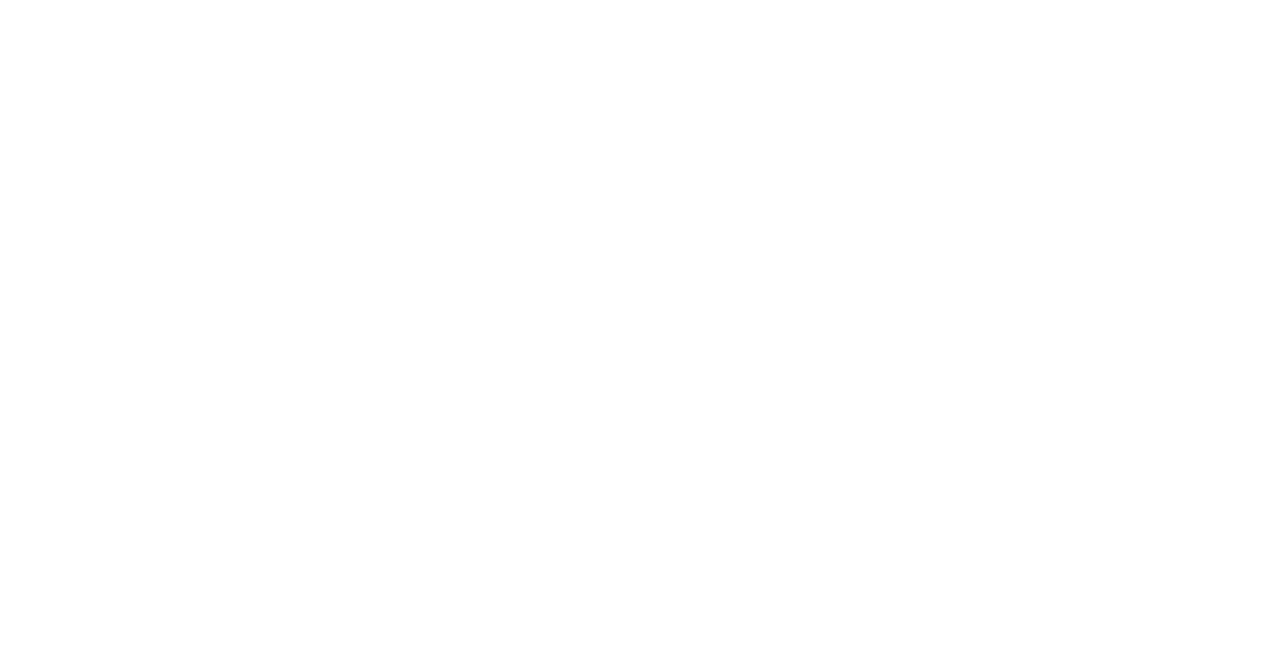
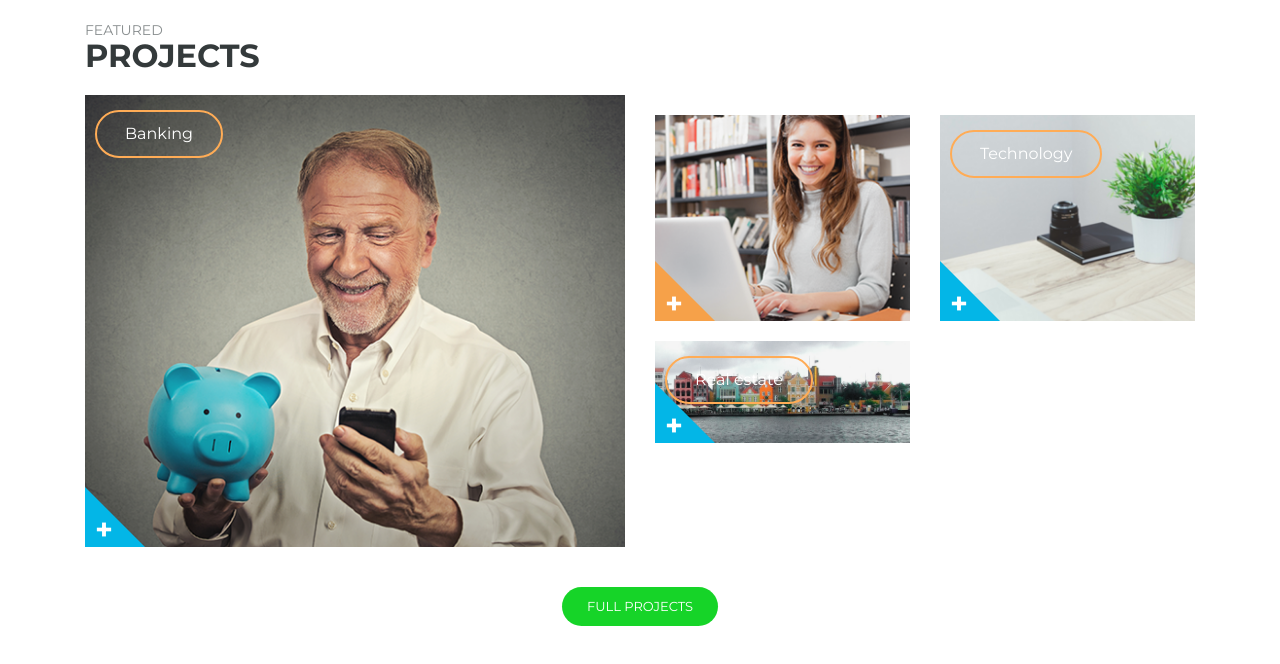
Before and after one commit to ViktorRapavyy/consult, a plain HTML site: page index.html in a window 1280 px wide. Drawn offline with nearby package versions, Linux system fonts and the light colour scheme.

Commit message:
section-projects

```diff
--- a/css/style.css
+++ b/css/style.css
@@ -0,0 +1,237 @@
+*{
+    margin: 0 ;
+    padding: 0;
+    font-family: 'Montserrat', sans-serif;
+    transition: .5s;
+}
+
+.small-text-section-projects{
+    font-size: 14px;
+    font-family: 'Montserrat', sans-serif;
+    font-weight: 400;
+    color: #898e8f;
+    text-transform: uppercase;
+    text-align: left;
+    margin-top: 20px;
+
+}
+.text-section-projects{
+    font-size: 32px;
+    font-family: 'Montserrat', sans-serif;
+    font-weight: 700;
+    color: #343a3b;
+    text-transform: uppercase;
+    text-align: left;
+    margin-top: -20px;
+    margin-bottom: 20px;
+}
+.layer-35{
+
+    position: relative;
+}
+.layer-26{
+
+    position: relative;
+}
+.layer-19{
+
+    position: relative;
+}
+
+.layer-16{
+
+ position:relative;
+
+
+}
+.active-button{
+    position: absolute;
+    display: inline-block;
+    top: 15px;
+    left: 25px;
+    border: 2px solid #ffac56;
+    padding: 10px 28px 10px 28px;
+    border-radius: 25px;
+    color: white;
+    font-size: 12;
+    font-weight: 400;
+
+
+}
+.active-button:hover{
+    background: #ffac56;
+    text-decoration: none;
+    color: white;
+}
+
+.hover-button{
+    display: inline-block;
+    position: absolute;
+    font-size: 30px;
+    bottom: -5px;
+    left: 25px;
+    color: white;
+    font-weight: 700;
+    z-index: 4;
+
+
+}
+.hover-button:hover{
+    text-decoration: none;
+    color: white;
+
+
+}
+.left-bottom{
+    position: absolute;
+    left: 15px;
+    bottom: 0;
+    cursor: pointer;
+    border-width: 30px 30px 30px 30px;
+    border-style: solid;
+    border-color: transparent transparent #03b6e7 #03b6e7;
+    height: 1px;
+    width: 1px;
+    z-index: 3;
+
+}
+.bg-layer-19 {
+    display: none;
+    position: absolute;
+    top:0;
+    margin: 0 auto;
+    z-index: 2;
+    background: #07c5f9;
+    height: 100%;
+    max-width: 555px;
+    transition: 15s;
+
+}
+.bg-layer-19 h4{
+    text-align: center;
+    color: white;
+    font-weight: 700;
+    font-size: 18px;
+    text-transform: uppercase;
+
+
+}
+.bg-layer-19 p{
+    text-align: center;
+    color: white;
+    font-weight: 400;
+    font-size: 15px;
+
+
+}
+
+    .tt{
+    margin-right: -25px;
+}
+.bt{
+    margin-top: 30px;
+}
+.l35-1{
+    width: 265px;
+}
+.l35-2{
+    width: 555px;
+
+    }
+
+
+.triangle:hover  .hover-button {
+    display: none;
+
+
+}
+
+
+.triangle:hover  .bg-layer-19 {
+
+    display: block;
+    display: flex;
+    justify-content: center;
+    align-items: center;
+    flex-direction: column;
+
+
+}
+.triangle:hover .active-button  {
+    display: none;
+
+
+}
+@media only screen and (min-device-width : 995px) and (max-device-width : 1200px)  {
+        img{
+        width: 100%;
+}
+.l35-2{
+    width: 450px;
+}
+    .l35-1{
+    width: 210px;
+}
+    .bt{
+       min-width: 475px;
+    }
+}
+@media only screen and (min-device-width : 750px) and (max-device-width : 995px)  {
+        img{
+            max-width: 100%;
+
+    }
+    .block-1{
+        ;
+    }
+    .bt{
+    margin-top: 0px;
+
+}
+    .block-2{
+        margin-top: 20px;
+
+    }
+    .row{
+
+    }
+}
+@media screen and (max-width:750px){
+    img{
+        width: 100%;
+    }
+    .bg-layer-19{
+        width: 94%;
+
+    }
+
+    .bt{
+    margin-top: 0px;
+}
+    .block-2{
+        margin-top: 20px;
+    }
+}
+
+.bottom-ss{
+    margin: 0 auto;
+}
+.bottom-buttom{
+
+    display: inline-block;
+    color: white;
+    text-transform: uppercase;
+    background: #16d428;
+    font-size: 13px;
+    font-weight: 400;
+    padding: 10px 25px 10px 25px;
+    border-radius: 20px;
+    text-align: center;
+    margin-top: 40px;
+
+
+}
+.bottom-buttom:hover{
+    text-decoration: none;
+    color: white;
+}
--- a/index.html
+++ b/index.html
@@ -5,9 +5,83 @@
     <meta name="viewport" content="width=device-width, initial-scale=1.0">
     <meta http-equiv="X-UA-Compatible" content="ie=edge">
     <title>Consult</title>
+    <link href="https://fonts.googleapis.com/css?family=Montserrat:400,700" rel="stylesheet">
+    <link rel="stylesheet" href="https://stackpath.bootstrapcdn.com/bootstrap/4.1.3/css/bootstrap.min.css" integrity="sha384-MCw98/SFnGE8fJT3GXwEOngsV7Zt27NXFoaoApmYm81iuXoPkFOJwJ8ERdknLPMO" crossorigin="anonymous">
     <link rel="stylesheet" href="css/style.css">
 </head>
 <body>
 
+
+    <section>
+        <div class="container">
+            <div class="row">
+
+                <div class="col-lg-12 col-md-12 col-sm-12 col-xs-12"><p class="small-text-section-projects">Featured</p>
+                <h3 class="text-section-projects">Projects</h3></div>
+                <div class="  col-xl-6 col-lg-6 col-md-12 col-sm-12 col xs-12">
+                <img class="layer-16 gg " src="img/Layer16.png" alt="">
+
+                 <a class="active-button" href="#">Banking</a>
+                <div class="triangle  ">
+                <div class="bg-layer-19 l35-2">
+
+                              <h4>Project Heading</h4>
+                              <p>Lorem Ipsum is simply dummy text of the printing and... typesetting industry. Lorem Ipsum has been the industry.</p>
+                        </div>
+               <a class="hover-button " href="">+</a>
+                <span class="left-bottom"></span></div>
+
+
+                </div>
+                <div class=" col-xl-6 col-lg-6 col-md-12 col-sm-12 col-xs-12">
+                    <div class="row">
+                        <div class=" block-1 block-2 ee col-lg-6 col-md-12 col-sm-12 col-xs-12"><img class="layer-19" src="img/Layer19.png" alt="">
+
+                <div class="triangle">
+                <div style="background: #ffac56" class="l35-1 bg-layer-19">
+                              <h4>Project Heading</h4>
+                              <p>Lorem Ipsum is simply dummy text of the printing and... typesetting industry. Lorem Ipsum has been the industry.</p>
+                        </div>
+               <a class="hover-button" href="" >+</a>
+                <span  style="border-color:  transparent transparent #f6a149 #f6a149" class="left-bottom"></span></div></div>
+
+
+
+
+
+                        <div class=" block-1 block-2 tt col-lg-6 col-md-12 col-sm-12 col-xs-6"><img class="layer-26" src="img/Layer26.png" alt="">
+                        <a class="active-button" href="#">Technology</a>
+                <div class="triangle">
+                <div class=" l35-1 bg-layer-19">
+
+                              <h4>Project Heading</h4>
+                              <p>Lorem Ipsum is simply dummy text of the printing and... typesetting industry. Lorem Ipsum has been the industry.</p>
+                        </div>
+               <a class="hover-button" href="">+</a>
+                <span class="left-bottom"></span></div></div>
+
+
+
+
+                        <div class=" bt block-2 col-lg-6 col-md-12 col-sm-12 col xs-12"><img class="layer-35"
+                        src="img/Layer35.png"  style="" alt=""><a class="active-button" href="#" >Real estate</a>
+                <div class="triangle ">
+                <div style="" class="l35-2 bg-layer-19">
+
+                              <h4>Project Heading</h4>
+                              <p>Lorem Ipsum is simply dummy text of the printing and... typesetting industry. Lorem Ipsum has been the industry.</p>
+                        </div>
+               <a class="hover-button" href="">+</a>
+                <span class="left-bottom"></span></div></div>
+                    </div>
+                </div>
+                <div class=" bottom-ss"><a class="bottom-buttom" href="#">Full Projects</a></div>
+            </div>
+        </div>
+    </section>
+
+    <script src="https://code.jquery.com/jquery-3.3.1.slim.min.js" integrity="sha384-q8i/X+965DzO0rT7abK41JStQIAqVgRVzpbzo5smXKp4YfRvH+8abtTE1Pi6jizo" crossorigin="anonymous"></script>
+<script src="https://cdnjs.cloudflare.com/ajax/libs/popper.js/1.14.3/umd/popper.min.js" integrity="sha384-ZMP7rVo3mIykV+2+9J3UJ46jBk0WLaUAdn689aCwoqbBJiSnjAK/l8WvCWPIPm49" crossorigin="anonymous"></script>
+<script src="https://stackpath.bootstrapcdn.com/bootstrap/4.1.3/js/bootstrap.min.js" integrity="sha384-ChfqqxuZUCnJSK3+MXmPNIyE6ZbWh2IMqE241rYiqJxyMiZ6OW/JmZQ5stwEULTy" crossorigin="anonymous"></script>
 </body>
 </html>
```
Also changed, not shown: img/Layer16.png (added), img/Layer19.png (added), img/Layer26.png (added), img/Layer35.png (added).
